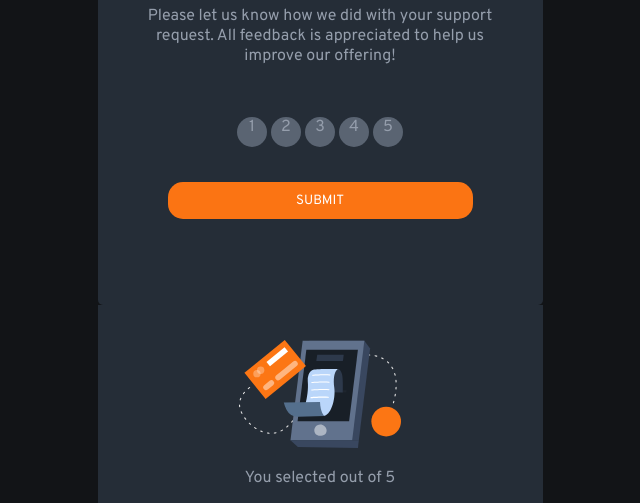
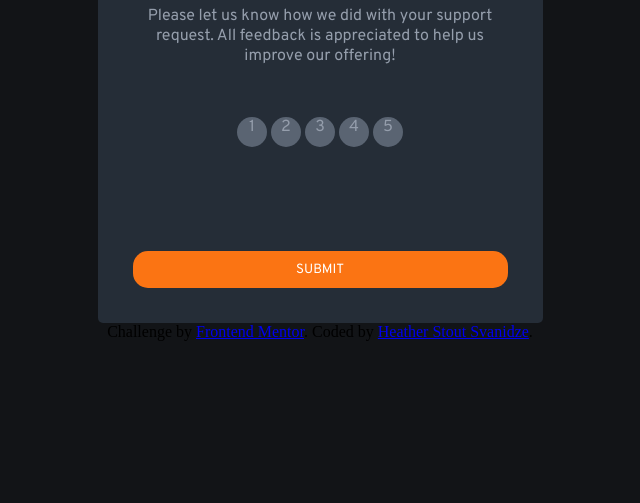
Before and after one commit to heathersvanidze/interactive-rating-component-main, a plain HTML site: page index.html in a window 1280 px wide. Shown: the part 140-643 px from the top of the page, without its empty margins (320-960 px from the left). Drawn offline with Linux system fonts and the light colour scheme.

Commit message:
Hid thank you state

```diff
--- a/index.html
+++ b/index.html
@@ -33,7 +33,7 @@
     <li>3</li>
     <li>4</li>
     <li>5</li>
-  </l>
+  </ul>
   <br>
   <button>Submit</button>
 
@@ -50,7 +50,7 @@
   <img src="images/illustration-thank-you.svg" alt="Phone graphic">
 
   <div class="selected-rating">
-    <p>You selected <span></span> out of 5</p>
+    <p>You selected <span>5</span> out of 5</p>
 
   </div>
 
--- a/main.css
+++ b/main.css
@@ -61,4 +61,5 @@ button {
     width:375px;
     margin:auto;
     padding:35px;
+    display:none;
 }
```
